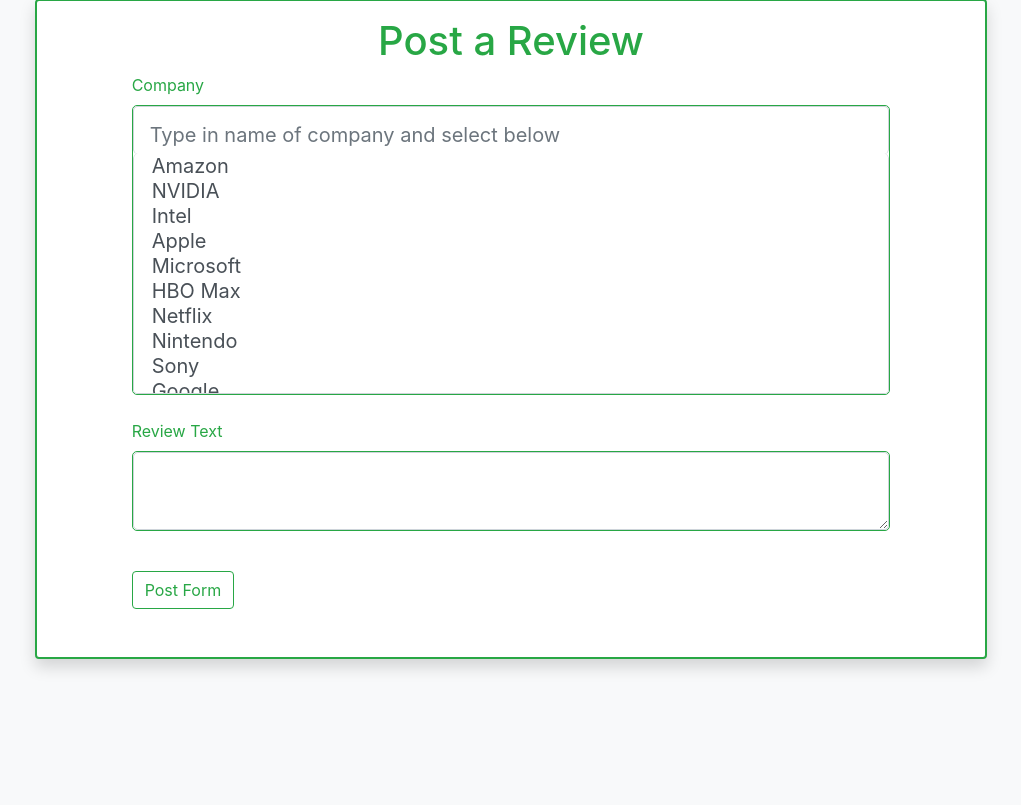
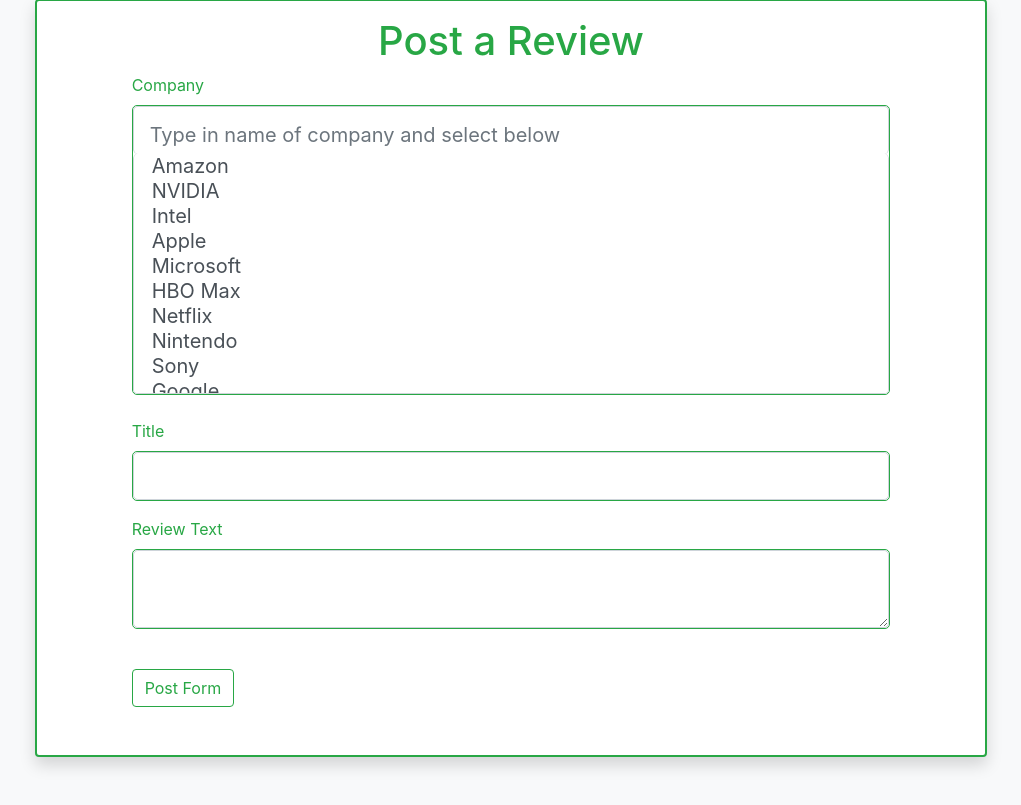
Before and after one commit to dval18/WeView, a Flask app: page /post in a window 1280 px wide. Shown: the part 97-902 px from the top of the page, without its empty margins (129-1150 px from the left). Before the commit the page ends 767 px from the top, so only its background shows below. Run offline with Flask 2, Linux system fonts and the light colour scheme; some libraries are stand-ins or nearby versions.

Commit message:
Added title to post review

```diff
--- a/forms.py
+++ b/forms.py
@@ -15,6 +15,7 @@ class RegistrationForm(FlaskForm):
 class PostForm(FlaskForm):
     company = StringField('Company')
     select = SelectField('Company', choices=[], validators=[DataRequired()])
+    title = StringField('Title', validators=[DataRequired()])
     text = TextAreaField('Review Text',
                            validators=[DataRequired(), Length(min=10)])
     submit = SubmitField('Post Form')
--- a/templates/post_review.html
+++ b/templates/post_review.html
@@ -63,6 +63,21 @@
                             </div>
                             <br />
                             <div class="form-group">
+                                {{ form.title.label(class="form-control-label text-success")}}
+                                <div style="border:1px solid; border-radius:5px;" class="text-success">
+                                    {% if form.title.errors %}
+                                        {{ form.title(class="form-control form-control-lg is-invalid") }}
+                                        <div class="invalid-feedback">
+                                            {% for error in form.title.errors%}
+                                                <span>{{error}}</span>
+                                            {% endfor %}
+                                        </div>
+                                    {% else %}
+                                        {{ form.title(class="form-control form-control-lg") }}
+                                    {% endif %}
+                                </div>
+                            </div>
+                            <div class="form-group">
                                 {{ form.text.label(class="form-control-label text-success") }}
                                 <div style="border:1px solid; border-radius:5px;" class="text-success">
                                     {% if form.text.errors %}
```
